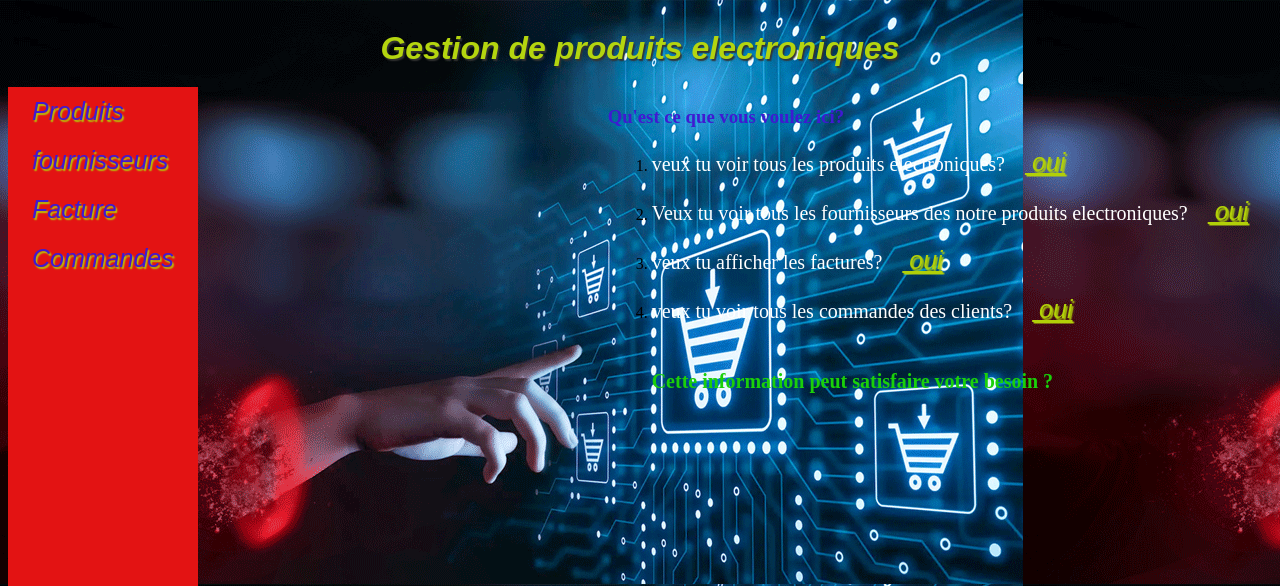
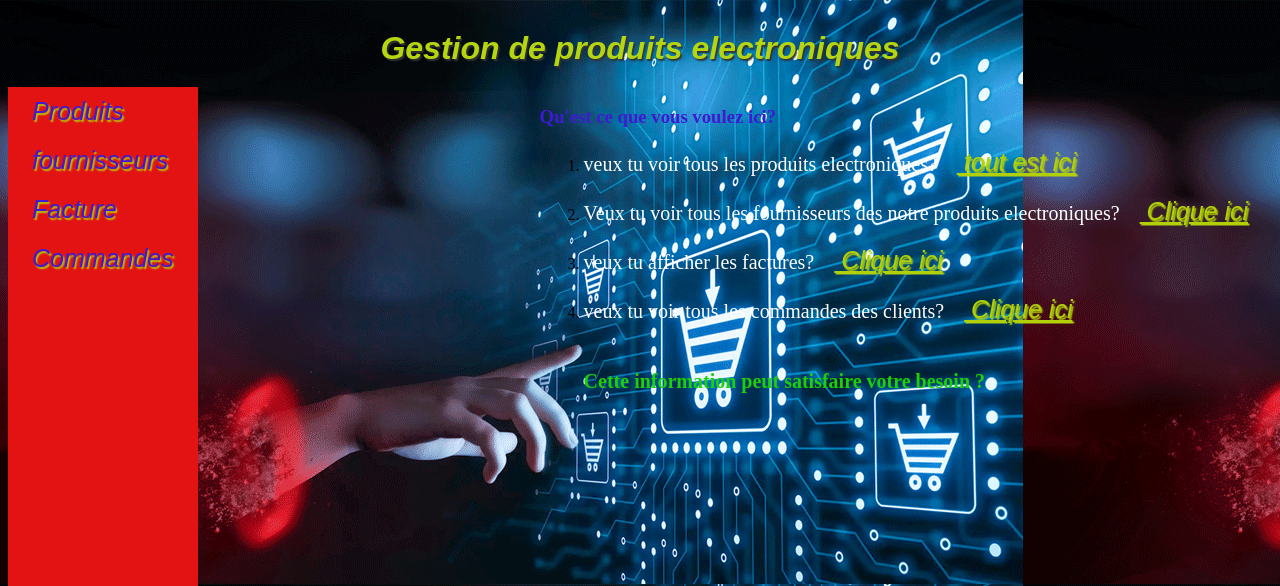
Before and after one commit to AmidAima/commerce_live, a PHP site: page /Utilisateurs.php in a window 1280 px wide. Shown: the top 586 px of the page. Run offline with PHP 8.4, Linux system fonts and the light colour scheme.

Commit message:
Update Utilisateurs.php

```diff
--- a/Commerce/Utilisateurs.php
+++ b/Commerce/Utilisateurs.php
@@ -43,16 +43,16 @@
     <h3>Qu'est ce que vous voulez ici?</h3 >
     <ol>
 
-   <li><p>veux tu voir tous les produits electroniques?<a href="./produits/afichage.php"> oui</a></p></li>
-   <li><p>Veux tu voir tous les fournisseurs des notre produits electroniques?<a href="./fournisseurs/affichage.php"> oui</a></p></li>
-   <li><p>veux tu afficher les factures?<a href="./factures/affichage.php"> oui</a></p></li>
-   <li><p>veux tu voir tous les  commandes des clients?<a href="./commandes/affichage.php"> oui</a></p></li>
+   <li><p>veux tu voir tous les produits electroniques?<a href="./produits/afichage.php"> tout est ici</a></p></li>
+   <li><p>Veux tu voir tous les fournisseurs des notre produits electroniques?<a href="./fournisseurs/affichage.php"> Clique ici</a></p></li>
+   <li><p>veux tu afficher les factures?<a href="./factures/affichage.php"> Clique ici</a></p></li>
+   <li><p>veux tu voir tous les  commandes des clients?<a href="./commandes/affichage.php"> Clique ici</a></p></li>
 
   </ol>
   <ul>
     <li><h4>Cette information peut satisfaire votre besoin ?</h4></li>
   </ul>
   </aside>
-  <!-- Reste du code... -->
+
 </body>
 </html>
```
